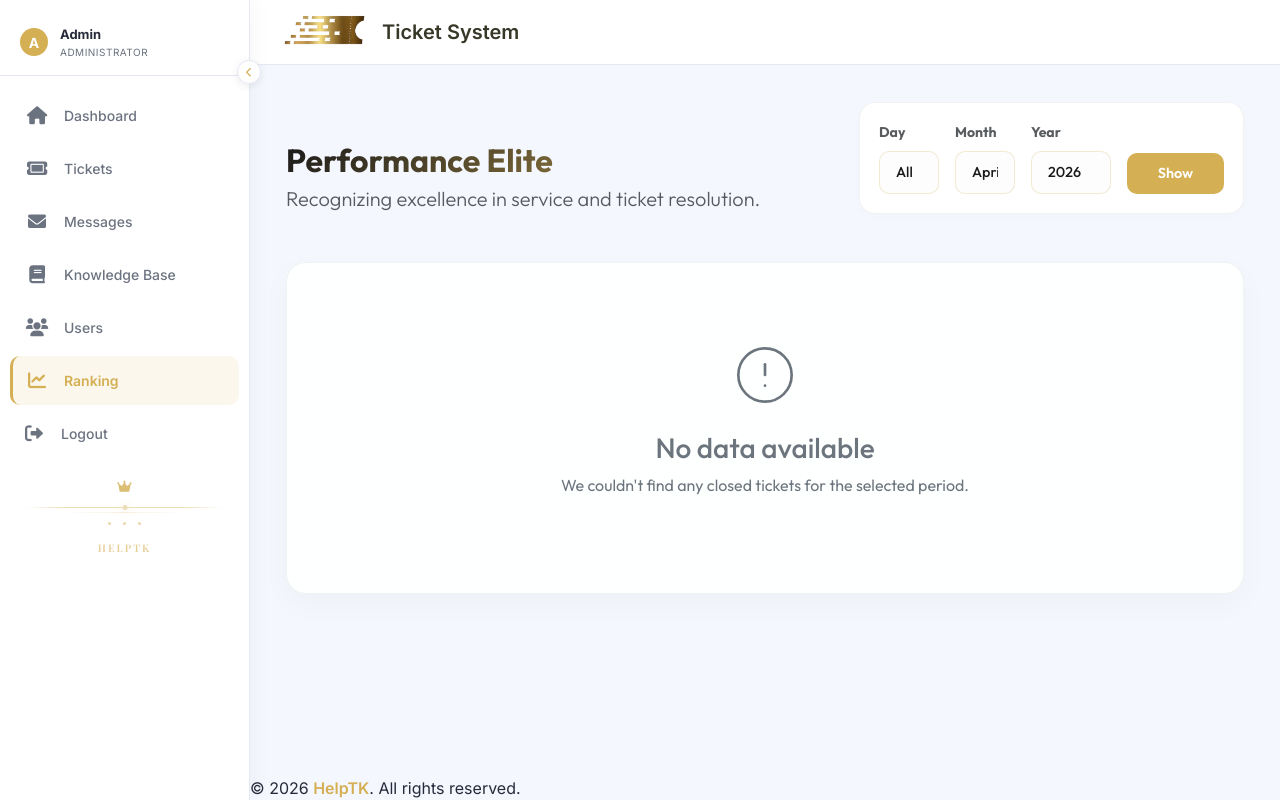
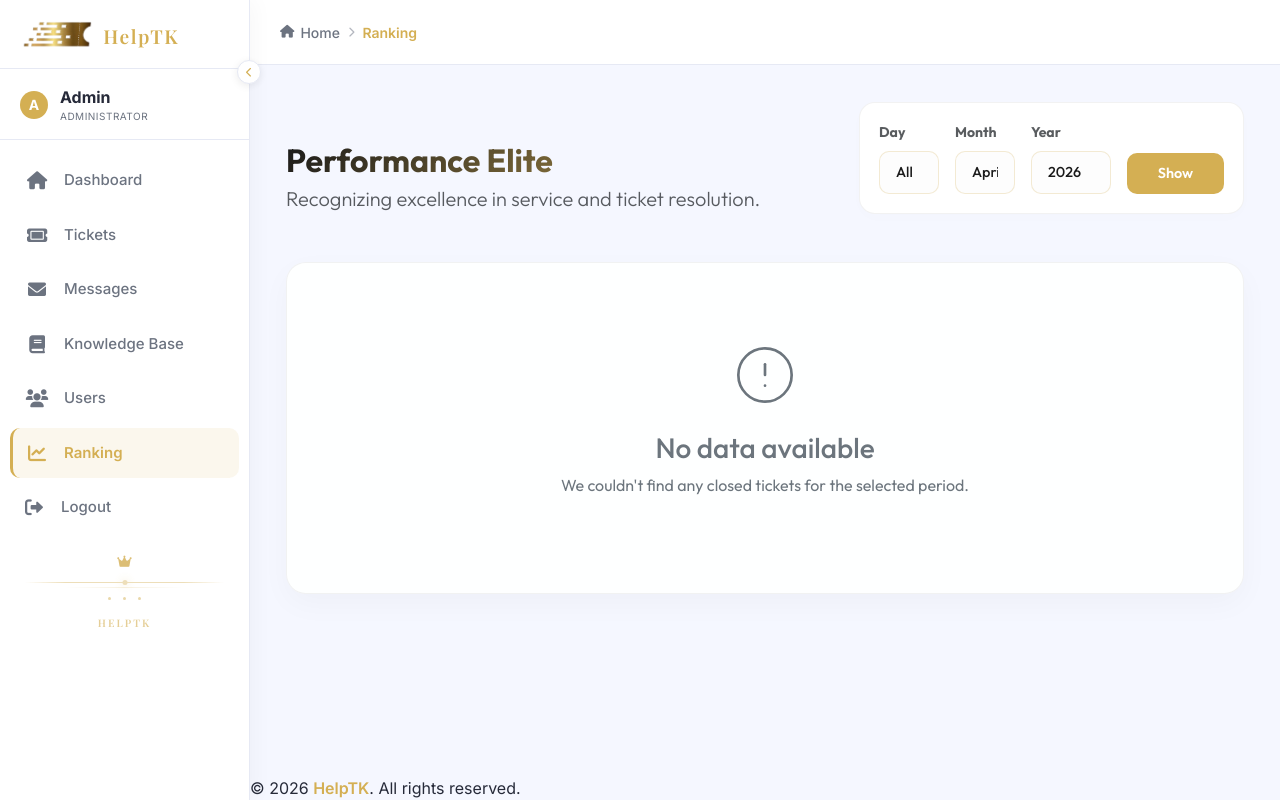
Before and after one commit to minasamy43/TicketSystem_V2, a Laravel app: page /admin/ranking in a window 1280 px wide. Run offline with Laravel 10, Linux system fonts and the light colour scheme; a user stored in the database is signed in; data comes from the database, SQL or seed files in the repository; data that the repository does not hold is empty.

Commit message:
.. new mina home

```diff
--- a/public/css/layout.css
+++ b/public/css/layout.css
@@ -81,10 +81,34 @@ body.sidebar-collapsed .sidebar-pin-toggle i {
   transform: rotate(180deg);
 }
 
+/* Sidebar brand (logo + system name) */
+.sidebar-brand {
+  display: flex;
+  align-items: center;
+  gap: 10px;
+  padding: 0 20px 16px;
+  border-bottom: 1px solid var(--gray-medium);
+  margin-bottom: 4px;
+}
+
+.sidebar-brand-logo {
+  height: 32px;
+  width: auto;
+  flex-shrink: 0;
+}
+
+.sidebar-brand-name {
+  font-family: 'Playfair Display', serif;
+  font-size: 1.2rem;
+  font-weight: 700;
+  color: var(--primary-color);
+  letter-spacing: 1.5px;
+  white-space: nowrap;
+}
+
 .sidebar-user {
-  padding: 0 20px 15px;
+  padding: 12px 20px 15px;
   margin-bottom: 15px;
-  margin-top: 5px;
   border-bottom: 1px solid var(--gray-medium);
   display: flex;
   align-items: center;
@@ -107,7 +131,7 @@ body.sidebar-collapsed .sidebar-pin-toggle i {
 
 .user-info-name {
   font-weight: 700;
-  font-size: 13px;
+  font-size: 16px;
   color: var(--text-primary);
   white-space: nowrap;
   overflow: hidden;
@@ -141,7 +165,7 @@ body.sidebar-collapsed .sidebar-pin-toggle i {
   color: var(--text-secondary);
   text-decoration: none;
   font-weight: 500;
-  font-size: 14px;
+  font-size: 15px;
   margin-bottom: 4px;
   transition: all 0.3s ease;
   border-radius: 10px;
@@ -192,22 +216,48 @@ body.sidebar-collapsed .sidebar-pin-toggle i {
   z-index: 90;
 }
 
-.navbar-brand {
+/* Navbar breadcrumb (Home → Dashboard) */
+.navbar-breadcrumb {
   display: flex;
   align-items: center;
-  gap: 15px;
-  text-decoration: none;
+  gap: 8px;
 }
 
-.navbar-brand img {
-  height: 38px;
-  width: auto;
+.breadcrumb-home {
+  display: flex;
+  align-items: center;
+  gap: 6px;
+  text-decoration: none;
+  color: var(--text-secondary);
+  font-size: 0.875rem;
+  font-weight: 500;
+  transition: color 0.2s ease;
 }
 
-.navbar-brand span {
+.breadcrumb-home:hover {
+  color: var(--primary-color);
+}
+
+.breadcrumb-home i {
+  font-size: 0.8rem;
+}
+
+.breadcrumb-sep {
+  color: var(--gray-dark);
+  font-size: 0.65rem;
+  opacity: 0.6;
+}
+
+.breadcrumb-current {
+  text-decoration: none;
+  color: var(--primary-color);
+  font-size: 0.875rem;
   font-weight: 600;
-  font-size: 20px;
-  color: #383829ff;
+  transition: opacity 0.2s ease;
+}
+
+.breadcrumb-current:hover {
+  opacity: 0.75;
 }
 
 .navbar-logout-btn {
@@ -271,9 +321,15 @@ body.sidebar-collapsed .sidebar-pin-toggle i {
   body.sidebar-collapsed .sidebar .nav-text,
   body.sidebar-collapsed .sidebar .nav-label,
   body.sidebar-collapsed .sidebar .user-info,
+  body.sidebar-collapsed .sidebar .sidebar-brand-name,
   body.sidebar-collapsed .sidebar .sidebar-accent-container div:not(.accent-crown-mini),
   body.sidebar-collapsed .sidebar .sidebar-accent-container span {
     display: none !important;
+  }
+
+  body.sidebar-collapsed .sidebar .sidebar-brand {
+    justify-content: center;
+    padding: 0 0 16px;
   }
 
   body.sidebar-collapsed .sidebar .sidebar-accent-container {
--- a/resources/views/admin/dashboard.blade.php
+++ b/resources/views/admin/dashboard.blade.php
@@ -1,4 +1,7 @@
 @extends('layouts.app')
+
+@section('title', 'Admin Dashboard')
+@section('breadcrumb', 'Dashboard')
 
 @push('styles')
     <link
--- a/resources/views/admin/knowledge-base/index.blade.php
+++ b/resources/views/admin/knowledge-base/index.blade.php
@@ -1,4 +1,7 @@
 @extends('layouts.app')
+
+@section('title', 'Knowledge Base')
+@section('breadcrumb', 'Knowledge Base')
 @push('styles')
     <link rel="stylesheet" href="{{ asset('css/Admin-knowledge-base.css') }}">
 @endpush
--- a/resources/views/admin/messages/index.blade.php
+++ b/resources/views/admin/messages/index.blade.php
@@ -1,4 +1,7 @@
 @extends('layouts.app')
+
+@section('title', 'Support Messages')
+@section('breadcrumb', 'Messages')
 
 @push('styles')
     <link href="https://fonts.googleapis.com/css2?family=Outfit:wght@300;400;500;600;700&display=swap" rel="stylesheet">
--- a/resources/views/admin/ranking/index.blade.php
+++ b/resources/views/admin/ranking/index.blade.php
@@ -1,4 +1,7 @@
 @extends('layouts.app')
+
+@section('title', 'Admin Ranking')
+@section('breadcrumb', 'Ranking')
 
 @push('styles')
     <link href="https://fonts.googleapis.com/css2?family=Outfit:wght@300;400;500;600;700&display=swap" rel="stylesheet">
--- a/resources/views/admin/show-ticket.blade.php
+++ b/resources/views/admin/show-ticket.blade.php
@@ -1,4 +1,7 @@
 @extends('layouts.app')
+
+@section('title', 'View Ticket #' . $ticket->id)
+@section('breadcrumb', 'View Ticket')
 
 
 @section('content')
--- a/resources/views/admin/users/index.blade.php
+++ b/resources/views/admin/users/index.blade.php
@@ -1,4 +1,7 @@
 @extends('layouts.app')
+
+@section('title', 'Users Management')
+@section('breadcrumb', 'Users')
 @push('styles')
     <link href="https://fonts.googleapis.com/css2?family=Outfit:wght@300;400;500;600;700&display=swap" rel="stylesheet">
     <link href="https://fonts.googleapis.com/css2?family=DM+Sans:wght@300;400;500;700&display=swap" rel="stylesheet">
--- a/resources/views/layouts/app.blade.php
+++ b/resources/views/layouts/app.blade.php
@@ -28,6 +28,11 @@
     <button class="sidebar-pin-toggle d-none d-lg-flex" id="sidebarPinToggle" title="Toggle Sidebar">
       <i class="fa-solid fa-chevron-left"></i>
     </button>
+    <div class="sidebar-brand">
+      <img src="{{ asset('img/HelpTK--C.png') }}" alt="HelpTK Logo" class="sidebar-brand-logo">
+      <span class="sidebar-brand-name">HelpTK</span>
+    </div>
+
     @auth
       <div class="sidebar-user">
         <div class="user-avatar">
@@ -131,14 +136,19 @@
 
   <div class="main-wrapper">
     <header class="navbar">
-      <a href="{{ Auth::user() && Auth::user()->role == 1 ? route('admin.dashboard') : route('user.dashboard') }}"
-        class="navbar-brand">
-        <img src="{{ asset('img/HelpTK--C.png') }}" alt="Logo">
-        <span>Ticket System</span>
-      </a>
+      <nav class="navbar-breadcrumb" aria-label="breadcrumb">
+        <a href="{{ Auth::user() && Auth::user()->role == 1 ? route('admin.dashboard') : route('user.dashboard') }}"
+          class="breadcrumb-home">
+          <i class="fa-solid fa-house"></i>
+          <span>Home</span>
+        </a>
+        <i class="fa-solid fa-chevron-right breadcrumb-sep"></i>
+        <span class="breadcrumb-current">
+          @yield('breadcrumb', 'Dashboard')
+        </span>
+      </nav>
 
       <div class="navbar-actions d-flex align-items-center gap-2">
-
         <button class="sidebar-toggle" id="sidebarToggle">
           <i class="fa-solid fa-bars"></i>
         </button>
--- a/resources/views/user/create-ticket.blade.php
+++ b/resources/views/user/create-ticket.blade.php
@@ -1,4 +1,7 @@
 @extends('layouts.app')
+
+@section('title', 'Create New Ticket')
+@section('breadcrumb', 'Create Ticket')
 @section('content')
 
     <div class="container mt-4">
--- a/resources/views/user/dashboard.blade.php
+++ b/resources/views/user/dashboard.blade.php
@@ -1,4 +1,7 @@
 @extends('layouts.app')
+
+@section('title', 'User Dashboard')
+@section('breadcrumb', 'Dashboard')
 @push('styles')
     <link href="https://fonts.googleapis.com/css2?family=Inter:wght@500;600&display=swap" rel="stylesheet">
     <link rel="stylesheet" href="{{ asset('css/User-dashboard.css') }}">
--- a/resources/views/user/knowledge-base.blade.php
+++ b/resources/views/user/knowledge-base.blade.php
@@ -1,4 +1,7 @@
 @extends('layouts.app')
+
+@section('title', 'Knowledge Base')
+@section('breadcrumb', 'Knowledge Base')
 @push('styles')
     <link rel="stylesheet" href="{{ asset('css/User-knowledge-base.css') }}">
 @endpush
--- a/resources/views/user/show-ticket.blade.php
+++ b/resources/views/user/show-ticket.blade.php
@@ -1,4 +1,7 @@
 @extends('layouts.app')
+
+@section('title', 'View Ticket #' . $ticket->id)
+@section('breadcrumb', 'View Ticket')
 @push('styles')
     <link rel="stylesheet" href="{{ asset('css/User-show-ticket.css') }}">
 @endpush
```
Also changed, not shown: resources/views/admin/tickets/index.blade.php (+19 -7 lines).
